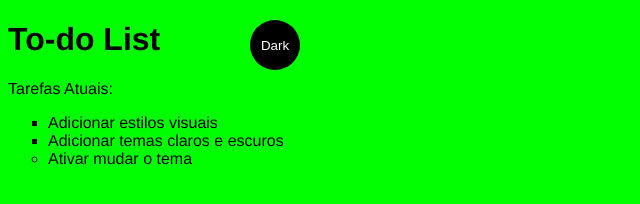
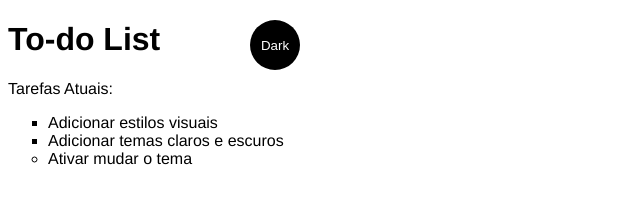
Before and after one commit to dayasouza/simple-site, a plain HTML site: page index.html in a window 1280 px wide. Shown: the whole page, without its empty margins (0-640 px from the left). Drawn offline with Linux system fonts and the light colour scheme.

Commit message:
"alterado a cor no tema claro"

```diff
--- a/main.css
+++ b/main.css
@@ -19,7 +19,7 @@ li {
 }
 
 .light-theme {
-    --bg: var(--green);
+    --bg: --white;
     --fontColor: var(--black);
     --btnBg:var(--black);
     --btnFontColor: var(--white);
```
